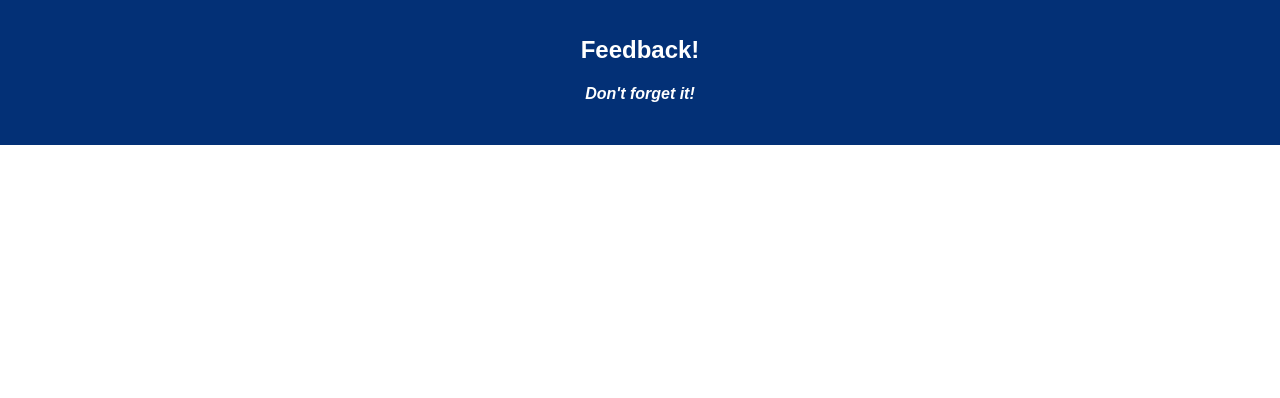
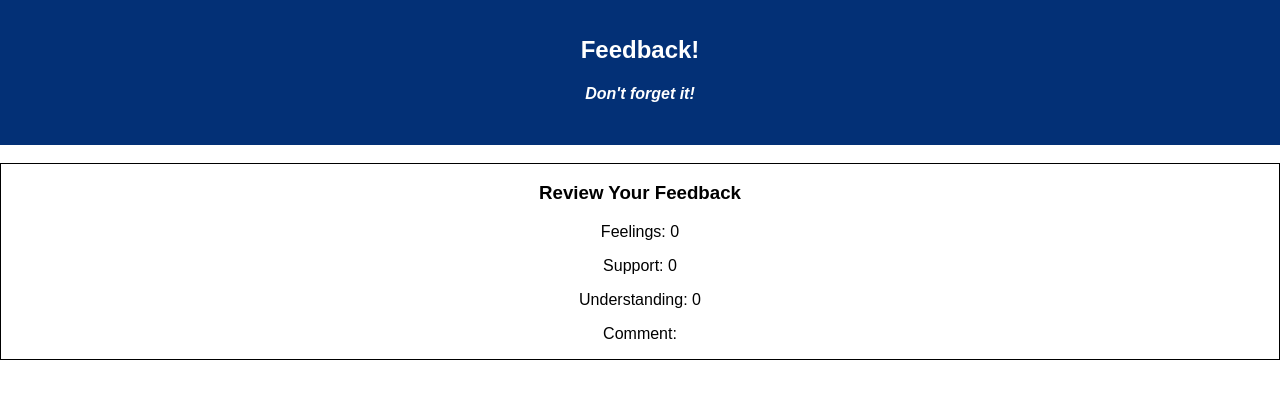
Before and after one commit to brittbmh/Redux-Feedback-Loop, a React (Create React App) app: page / in a window 1280 px wide. Shown: the top 398 px of the page. Built offline with nearby package versions, Linux system fonts and the light colour scheme.

Commit message:
add store and review on dom

```diff
--- a/src/components/App/App.js
+++ b/src/components/App/App.js
@@ -2,6 +2,7 @@ import React, { Component } from 'react';
 import axios from 'axios';
 import './App.css';
 import Header from './../Header/Header.js'
+import Review from './../Review/Review.js'
 
 class App extends Component {
   render() {
@@ -9,6 +10,7 @@ class App extends Component {
       <div className="App">
         <Header />
         <br/>
+        <Review />
       </div>
     );
   }
--- /dev/null
+++ b/src/components/Review/Review.css
@@ -0,0 +1,3 @@
+.review {
+    border: 1px solid;
+}
--- a/src/components/Review/Review.js
+++ b/src/components/Review/Review.js
@@ -0,0 +1,24 @@
+import React, { Component } from 'react';
+import { connect } from 'react-redux';
+import './Review.css';
+
+class Review extends Component {
+    render() {
+        const feedback = this.props.reduxStore.feedbackReview;
+        return (
+            <div className="review">
+                <h3>Review Your Feedback</h3>
+                <p>Feelings: {feedback.Feelings} </p>
+                <p>Support: {feedback.Support}</p>
+                <p>Understanding: {feedback.Understanding}</p>
+                <p>Comment: {feedback.Comment}</p>
+            </div>
+        )
+    }
+}
+
+const mapReduxStoreToProps = (reduxStore) => ({
+    reduxStore
+})
+
+export default connect(mapReduxStoreToProps)(Review);
--- a/src/index.js
+++ b/src/index.js
@@ -7,9 +7,29 @@ import registerServiceWorker from './registerServiceWorker';
 import { Provider } from 'react-redux';
 import { createStore, combineReducers, applyMiddleware } from 'redux';
 
+const defaultFeedback = {
+    Feelings: 0,
+    Understanding: 0,
+    Support: 0,
+    Comments: ''
+}
+
+const feedbackReview = (state = defaultFeedback, action) => {
+    if (action.type === 'UPDATE_FEELINGS'){
+        return {...state, Feelings: action.payload};
+    } else if (action.type === 'UPDATE_UNDER'){
+        return {...state, Understanding: action.payload};
+    } else if (action.type === 'UPDATE_SUPPORT'){
+        return { ...state, Support: action.payload}
+    } else if (action.type === 'UPDATE_COMMENTS'){
+        return {...state, Comments: action.payload}
+    }
+    return state;
+}
+
 const storeInstance = createStore(
     combineReducers({
-
+        feedbackReview
     }),
     applyMiddleware(logger),
 );
```
